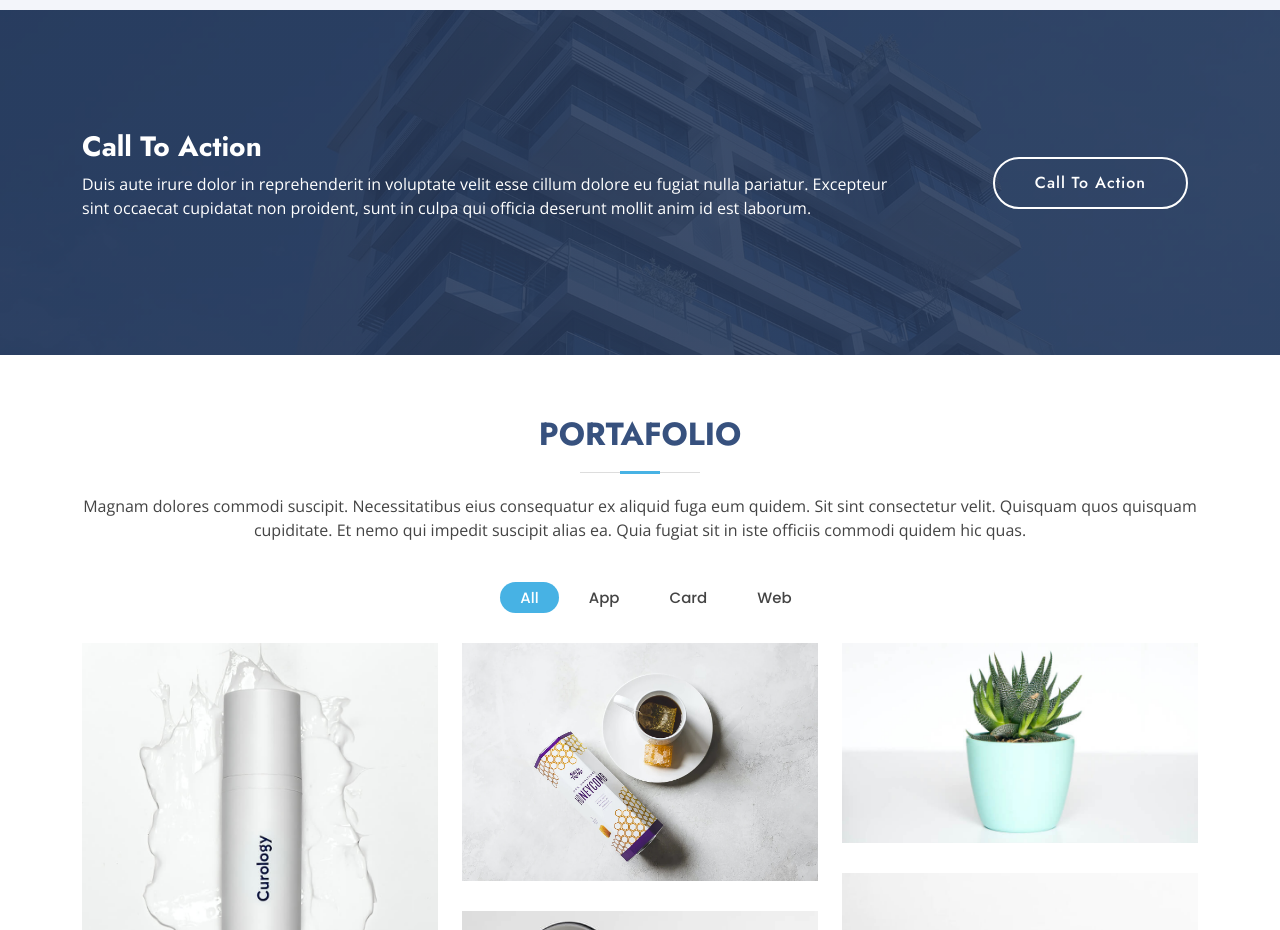
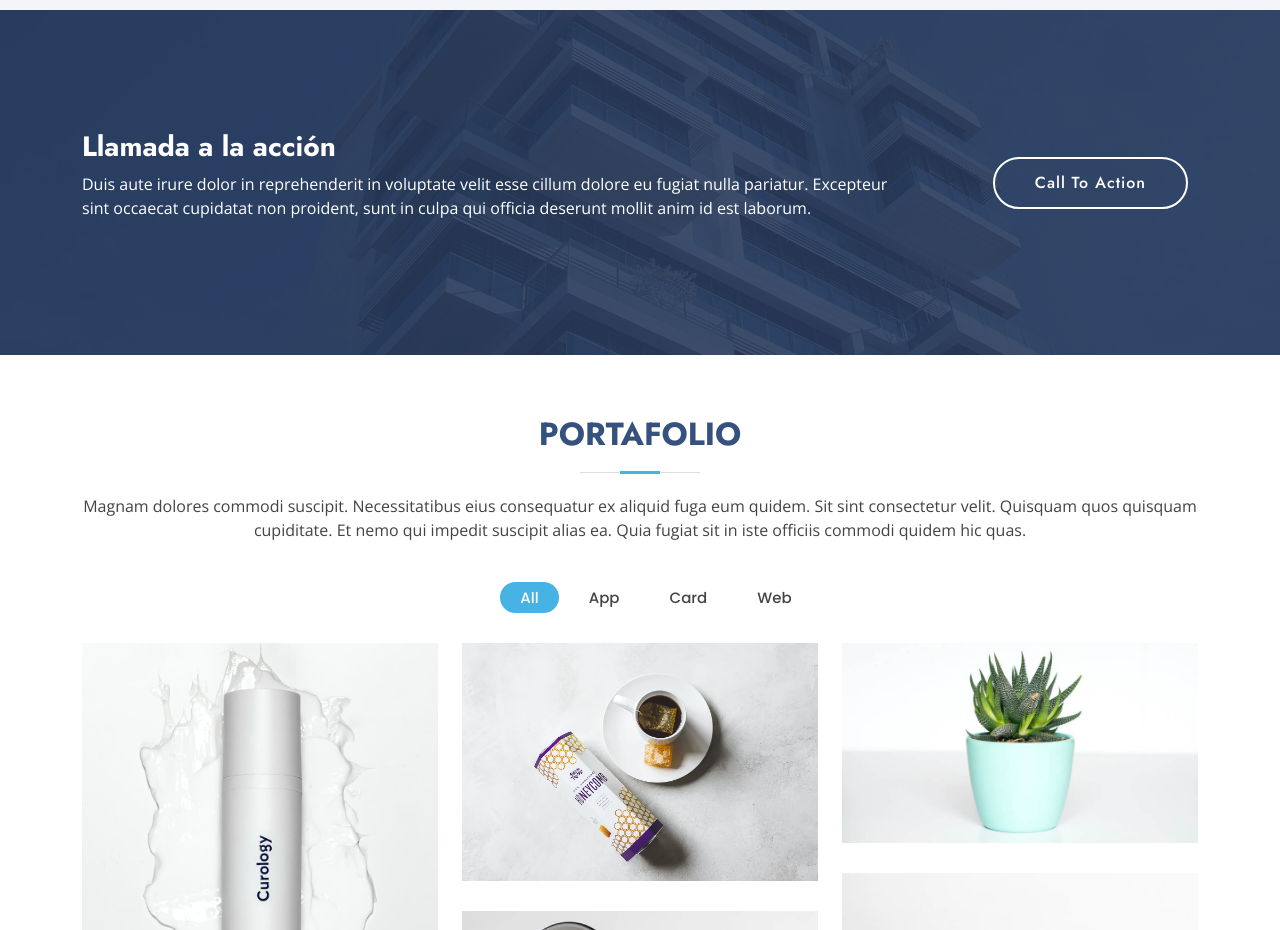
Before and after one commit to VAJDigital/VAJDigital.github.io, a plain HTML site: page index.html in a window 1280 px wide. Shown: the part 2980-3910 px from the top of the page. Drawn offline with nearby package versions, Linux system fonts and the light colour scheme.

Commit message:
Update index.html

```diff
--- a/index.html
+++ b/index.html
@@ -331,7 +331,7 @@
 
         <div class="row">
           <div class="col-lg-9 text-center text-lg-start">
-            <h3>Call To Action</h3>
+            <h3>Llamada a la acción</h3>
             <p> Duis aute irure dolor in reprehenderit in voluptate velit esse cillum dolore eu fugiat nulla pariatur. Excepteur sint occaecat cupidatat non proident, sunt in culpa qui officia deserunt mollit anim id est laborum.</p>
           </div>
           <div class="col-lg-3 cta-btn-container text-center">
```
